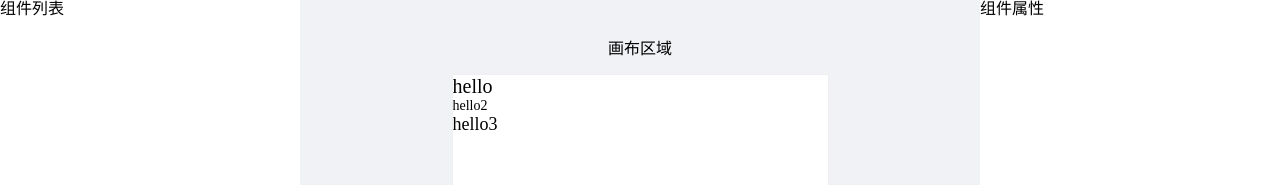
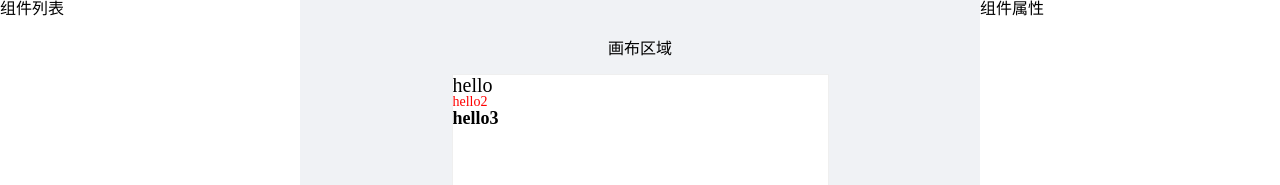
Before and after one commit to coderxiaozhu/lowcode-project, a Vue app: page /editor in a window 1280 px wide. Shown: the top 185 px of the page. Built offline with nearby package versions, Linux system fonts and the light colour scheme.

Commit message:
文本组件开发完成

```diff
--- a/src/components/ZText.vue
+++ b/src/components/ZText.vue
@@ -1,18 +1,32 @@
 <template>
-    <component :is="tag" :style="styleProps" class="z-text-component">
+    <component :is="tag" :style="styleProps" class="z-text-component" @click="handleClick">
         {{ text }}
     </component>
 </template>
 
-<script setup lang='ts'>
-import { computed } from 'vue';
-import { pick } from 'lodash-es';
-const props = defineProps<{
-    text: string,
-    fontSize: string,
-    tag?: string
-}>()
-const styleProps = computed(() => pick(props, ['fontSize']))
+<script lang='ts'>
+import { defineComponent } from 'vue';
+import { textDefaultProps, textStylePropNames, transformToComponentProps } from '../defaultProps';
+import useComponentComoon from '../hooks/useComponentCommon'
+const defaultProps = transformToComponentProps(textDefaultProps)
+export default defineComponent({
+  props: {
+    tag: {
+      type: String,
+      default: "div"
+    },
+    ...defaultProps
+  },
+  setup(props) {
+    // 获取样式属性
+    const { styleProps, handleClick } = useComponentComoon(props, textStylePropNames)
+    return {
+      styleProps,
+      handleClick
+    }
+  }
+})
+
 </script>
 
 <style scoped>
--- /dev/null
+++ b/src/defaultProps.ts
@@ -0,0 +1,63 @@
+import { mapValues, without } from 'lodash-es'
+
+// 通用的默认属性
+export const commonDefaultProps = {
+  // actions
+  actionType: '',
+  url: '',
+  // size
+  height: '',
+  width: '318px',
+  paddingLeft: '0px',
+  paddingRight: '0px',
+  paddingTop: '0px',
+  paddingBottom: '0px',
+  // border style
+  borderStyle: 'none',
+  borderColor: '#000',
+  borderWidth: '0',
+  borderRadius: '0',
+  // shadow and opacity
+  boxShadow: '0 0 0 #000000',
+  opacity: '1',
+  // position and x,y
+  position: 'absolute',
+  top: '0',
+  left: '0',
+  right: '0',
+  bottom: '0'
+}
+
+// z-text 组件特有属性
+export const textDefaultProps = {
+    // 公共属性-字体样式
+    text: '正文内容',
+    fontSize: '14px',
+    fontFamily: '',
+    fontWeight: 'normal',
+    fontStyle: 'normal',
+    textDecoration: 'none',
+    lineHeight: '1',
+    textAlign: 'left',
+    color: '#000000',
+    backgroundColor: '',
+    ...commonDefaultProps
+}
+
+// 摘除非样式属性
+export const textStylePropNames = without(
+    Object.keys(textDefaultProps),
+    'actionType',
+    'url',
+    'text'
+)
+
+// 转换成组件的prop属性
+export const transformToComponentProps = <T extends { [key: string]: any }>(props: T) => {
+    return mapValues(props, (item) => {
+        return {
+            type: item.constructor,
+            default: item
+        }
+    })
+}
--- /dev/null
+++ b/src/hooks/useComponentCommon.ts
@@ -0,0 +1,18 @@
+import { computed } from "vue";
+import { pick } from "lodash-es";
+
+// 使用loadsh的pick方法挑选样式属性，并返回一个点击事件处理函数
+const useComponentComoon = <T extends { [key: string]: any }>(props: T, picks: string[]) => {
+    const styleProps = computed(() => pick(props, picks));
+    const handleClick = () => {
+        if (props.actionType === "url" && props.url) {
+            window.location.href = props.url
+        }
+    }
+    return {
+        styleProps,
+        handleClick
+    }
+}
+
+export default useComponentComoon
--- a/src/views/Editor.vue
+++ b/src/views/Editor.vue
@@ -25,7 +25,7 @@
 <script setup lang="ts">
 import { computed, Component } from 'vue';
 import { useEditorStore } from '../store/editor';
-import Ztext from '../components/Ztext.vue';
+import Ztext from '../components/ZText.vue';
 // 组件实例映射表类型
 export interface ComponentMap {
     [key: string]: Component
```
Also changed, not shown: 1 other file (tests, documents, lock files or other folders).
